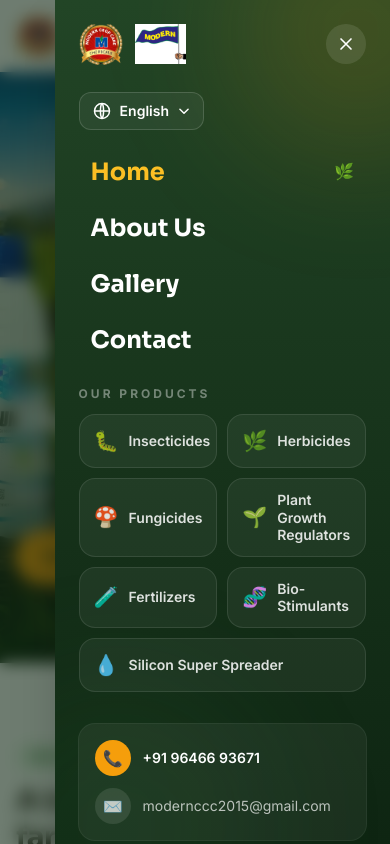
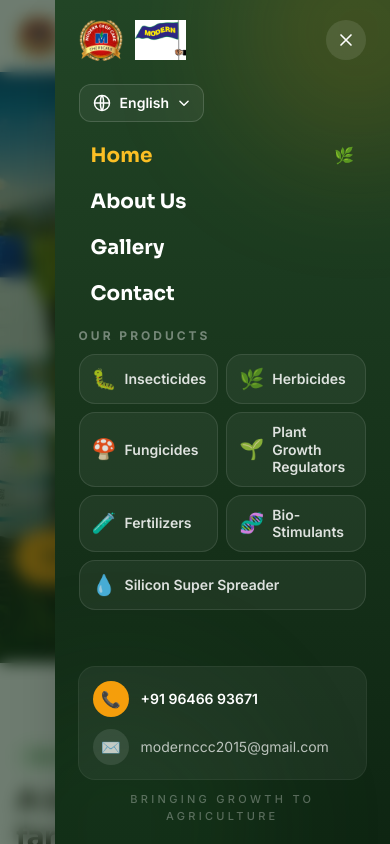
Before and after one commit to 2026Pacewalk/ModernCC, a React (Vite) app: page / in a window 390 px wide. Both pictures are taken after a click on the button 354 px from the left and 36 px from the top of the page. Shown: the top 844 px of the page. Built offline with nearby package versions, Linux system fonts and the light colour scheme.

Commit message:
Fix mobile menu scroll: clip decorative blur causing phantom scroll, lock background, contain overscroll, compact content
Co-Authored-By: Claude Fable 5 <noreply@anthropic.com>

```diff
--- a/src/components/Navbar.jsx
+++ b/src/components/Navbar.jsx
@@ -48,10 +48,27 @@ export default function Navbar() {
     return () => document.removeEventListener('mousedown', onClick)
   }, [])
 
+  // Fully lock the background while the drawer is open. Using position:fixed
+  // (not just overflow:hidden) stops the page behind from scrolling on touch
+  // devices, then restores the scroll position on close.
   useEffect(() => {
-    document.body.style.overflow = mobileOpen ? 'hidden' : ''
+    if (!mobileOpen) return undefined
+    const scrollY = window.scrollY
+    const { body } = document
+    body.style.position = 'fixed'
+    body.style.top = `-${scrollY}px`
+    body.style.left = '0'
+    body.style.right = '0'
+    body.style.width = '100%'
+    body.style.overflow = 'hidden'
     return () => {
-      document.body.style.overflow = ''
+      body.style.position = ''
+      body.style.top = ''
+      body.style.left = ''
+      body.style.right = ''
+      body.style.width = ''
+      body.style.overflow = ''
+      window.scrollTo(0, scrollY)
     }
   }, [mobileOpen])
 
@@ -173,16 +190,18 @@ export default function Navbar() {
 
           {/* Drawer */}
           <div
-            className={`absolute right-0 top-0 flex h-full w-[86%] max-w-sm flex-col overflow-y-auto bg-gradient-to-b from-leaf-900 to-leaf-950 shadow-2xl transition-transform duration-500 [transition-timing-function:cubic-bezier(0.16,1,0.3,1)] ${
+            className={`absolute right-0 top-0 flex h-full w-[86%] max-w-sm flex-col overflow-hidden bg-gradient-to-b from-leaf-900 to-leaf-950 shadow-2xl transition-transform duration-500 [transition-timing-function:cubic-bezier(0.16,1,0.3,1)] ${
               drawerIn ? 'translate-x-0' : 'translate-x-full'
             }`}
           >
-            {/* Decorative glow */}
+            {/* Decorative glow (clipped by the drawer's overflow-hidden) */}
             <div className="pointer-events-none absolute -right-24 -top-24 h-64 w-64 rounded-full bg-harvest-500/15 blur-3xl" />
             <div className="pointer-events-none absolute -bottom-32 -left-20 h-72 w-72 rounded-full bg-leaf-500/10 blur-3xl" />
 
+            {/* Scrolling content — only real content can scroll, never the decorations */}
+            <div className="relative flex h-full flex-col overflow-y-auto overscroll-contain">
             {/* Header */}
-            <div className="relative flex items-center justify-between px-6 pb-2 pt-5">
+            <div className="relative flex items-center justify-between px-6 pb-2 pt-4">
               <div className="flex items-center gap-3">
                 <img src="/images/logo.png" alt="Modern Crop Care Chemicals logo" className="h-12 w-auto" />
                 <img src="/images/logo-animated.gif" alt="MODERN flag" className="h-10 w-auto" />
@@ -200,12 +219,12 @@ export default function Navbar() {
             </div>
 
             {/* Language */}
-            <div className="relative flex justify-start px-6 pt-4">
+            <div className="relative flex justify-start px-6 pt-3">
               <LanguageSwitcher dark />
             </div>
 
             {/* Main links */}
-            <nav className="relative flex flex-col gap-1 px-6 pt-4">
+            <nav className="relative flex flex-col gap-0.5 px-6 pt-3">
               {[
                 { to: '/', label: 'Home', end: true },
                 { to: '/about', label: 'About Us' },
@@ -218,7 +237,7 @@ export default function Navbar() {
                   end={item.end}
                   style={{ transitionDelay: `${80 + i * 60}ms` }}
                   className={({ isActive }) =>
-                    `group flex items-center justify-between rounded-xl px-3 py-2.5 font-display text-2xl font-bold transition-all duration-500 ${
+                    `group flex items-center justify-between rounded-xl px-3 py-2 font-display text-xl font-bold transition-all duration-500 ${
                       drawerIn ? 'translate-y-0 opacity-100' : 'translate-y-4 opacity-0'
                     } ${isActive ? 'text-harvest-400' : 'text-white hover:text-harvest-400'}`
                   }
@@ -240,7 +259,7 @@ export default function Navbar() {
             </nav>
 
             {/* Products */}
-            <div className="relative mt-5 px-6">
+            <div className="relative mt-3 px-6">
               <p
                 className={`text-xs font-bold uppercase tracking-[0.25em] text-white/40 transition-all duration-500 ${
                   drawerIn ? 'translate-y-0 opacity-100' : 'translate-y-4 opacity-0'
@@ -249,13 +268,13 @@ export default function Navbar() {
               >
                 Our Products
               </p>
-              <div className="mt-3 grid grid-cols-2 gap-2.5">
+              <div className="mt-2.5 grid grid-cols-2 gap-2">
                 {PRODUCT_CATEGORIES.map((cat, i) => (
                   <Link
                     key={cat.slug}
                     to={`/products/${cat.slug}`}
                     style={{ transitionDelay: `${450 + i * 50}ms` }}
-                    className={`flex items-center gap-2.5 rounded-2xl border px-3.5 py-3 text-sm font-semibold transition-all duration-500 ${
+                    className={`flex items-center gap-2 rounded-2xl border px-3 py-2.5 text-sm font-semibold transition-all duration-500 ${
                       drawerIn ? 'translate-y-0 opacity-100' : 'translate-y-4 opacity-0'
                     } ${
                       pathname === `/products/${cat.slug}`
@@ -276,12 +295,12 @@ export default function Navbar() {
 
             {/* Contact footer */}
             <div
-              className={`relative mt-auto px-6 pb-7 pt-8 transition-all duration-500 ${
+              className={`relative mt-auto px-6 pb-5 pt-5 transition-all duration-500 ${
                 drawerIn ? 'translate-y-0 opacity-100' : 'translate-y-4 opacity-0'
               }`}
               style={{ transitionDelay: '700ms' }}
             >
-              <div className="rounded-2xl bg-white/5 p-4 ring-1 ring-white/10">
+              <div className="rounded-2xl bg-white/5 p-3.5 ring-1 ring-white/10">
                 <a
                   href={`tel:${SITE.phones[0].replace(/\s/g, '')}`}
                   className="flex items-center gap-3 text-sm font-semibold text-white transition-colors hover:text-harvest-400"
@@ -297,9 +316,10 @@ export default function Navbar() {
                   {SITE.email}
                 </a>
               </div>
-              <p className="mt-4 text-center text-[11px] font-medium uppercase tracking-[0.3em] text-white/30">
+              <p className="mt-3 text-center text-[11px] font-medium uppercase tracking-[0.3em] text-white/30">
                 Bringing Growth to Agriculture
               </p>
+            </div>
             </div>
           </div>
         </div>,
```
